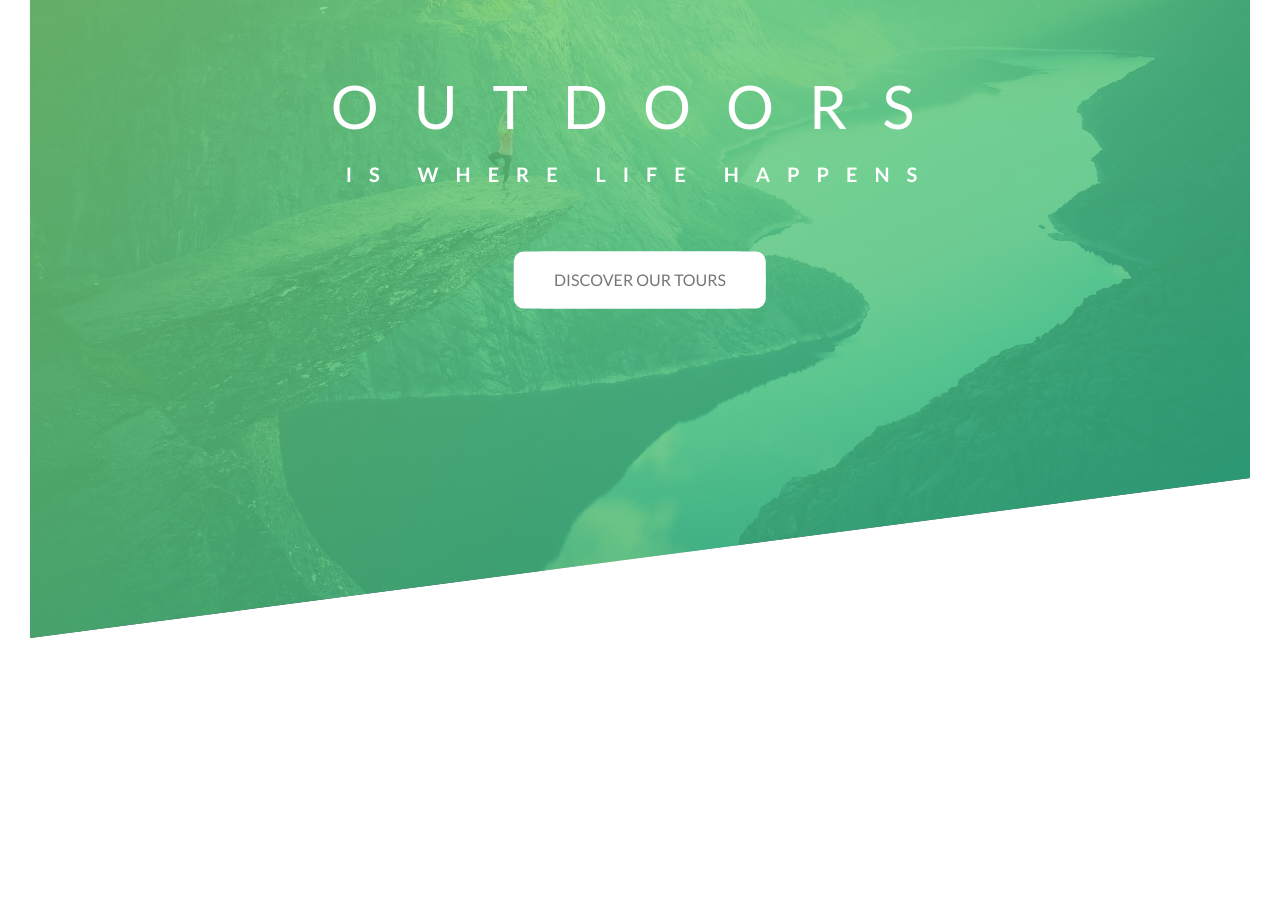
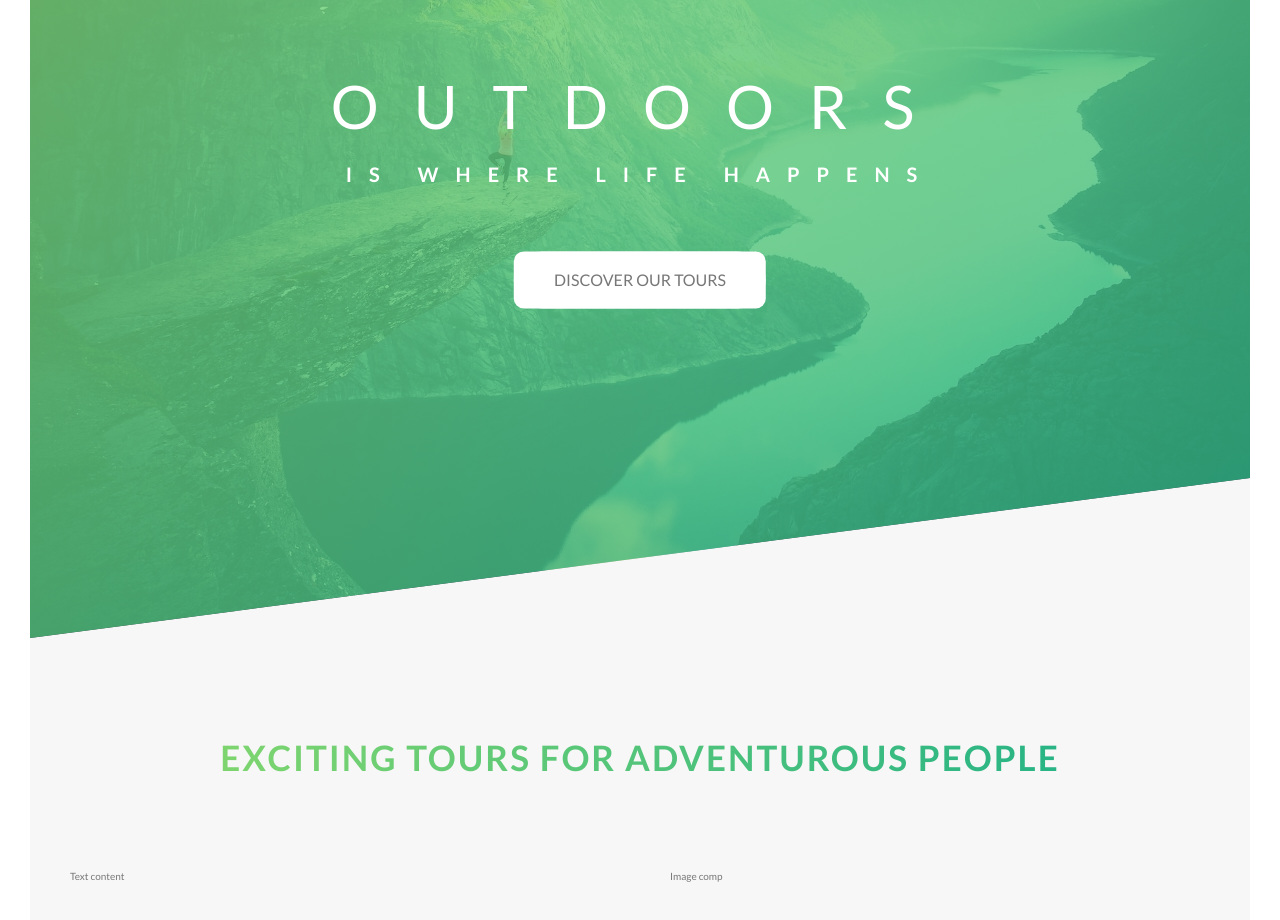
Before and after one commit to tylergasperlin/outdoors, a website: page index.html in a window 1280 px wide. Shown: the part 152-1072 px from the top of the page. Before the commit the page ends 820 px from the top, so only its background shows below. Drawn offline with Linux system fonts and the light colour scheme.

Commit message:
add grid and about section

```diff
--- a/index.html
+++ b/index.html
@@ -29,7 +29,23 @@
         <a href="#" class="btn btn--white btn--animated">Discover our tours</a>
       </div>
     </header>
-
+    <main>
+      <section class="section-about">
+        <div class="div u-center-text">
+          <h2 class="heading-secondary u-margin-bottom-8">
+            Exciting tours for adventurous people
+          </h2>
+        </div>
+        <div class="row">
+          <div class="col-1-of-2">
+            Text content
+          </div>
+          <div class="col-1-of-2">
+            Image comp
+          </div>
+        </div>
+      </section>
+    </main>
 
     <!-- this is an example grid -->
     <!-- <section class="grid-test">
--- a/sass/abstracts/_variables.scss
+++ b/sass/abstracts/_variables.scss
@@ -6,7 +6,7 @@ $color-primary-dark: #28b485;
 $color-grey-dark:#777;
 $color-white: #fff;
 $color-black: #000;
-
+$color-grey-light-1: #f7f7f7;
 
 //grid
 $grid-width: 114rem;
--- a/sass/base/_typeography.scss
+++ b/sass/base/_typeography.scss
@@ -33,3 +33,21 @@ body {
     color: $color-grey-dark;
     padding: 3rem;
   }
+
+.heading-secondary{
+  font-size: 3.5rem;
+  text-transform: uppercase;
+  font-weight: 700;
+  display: inline-block; //should not occupy entire width of div
+  background-image: linear-gradient(to right, $color-primary-light, $color-primary-dark);
+  -webkit-background-clip: text; //background gets clipped to where text sits
+  color: transparent; //now the text is changed to gradient
+  letter-spacing: .2rem;
+  transition: all .2s;
+
+
+  &:hover{
+    transform: skewY(2deg) skewX(15deg) scale(1.1);
+    text-shadow: .5rem 1rem 2rem rgba($color-black, .2);
+  }
+}
--- a/sass/base/_utilities.scss
+++ b/sass/base/_utilities.scss
@@ -0,0 +1,9 @@
+//utilities are something that do something very basic
+
+.u-center-text {
+    text-align: center;
+}
+
+.u-margin-bottom-8{
+    margin-bottom: 8rem;
+}
--- a/sass/layout/_grid.scss
+++ b/sass/layout/_grid.scss
@@ -5,7 +5,6 @@
     //max width makes this adaptable
     //if enough width on viewport use what we specifiy
     max-width: $grid-width;
-    background-color: #eee;
     //fiigure out our margins
     //left and right margin will be the same
     //use to center blocks inside block element //very common!!
@@ -27,7 +26,6 @@
     // *= is all
     // $= and that end with
     [class^="col-"] {
-        background-color: orangered;
         float: left;
 
         &:not(:last-child) {
--- a/sass/main.scss
+++ b/sass/main.scss
@@ -7,7 +7,7 @@
 @import "./base/typeography";
 @import "base/utilities";
 
-@import "pages/home";
+@import "./pages/home";
 
 @import "./components/button";
 
--- a/sass/pages/_home.scss
+++ b/sass/pages/_home.scss
@@ -0,0 +1,7 @@
+
+.section-about{
+    background-color: $color-grey-light-1;
+    padding: 25rem 0;
+    //we got this based on the polygon 95-75vh
+    margin-top: -20vh;
+}
```
Also changed, not shown: css/style.css.
